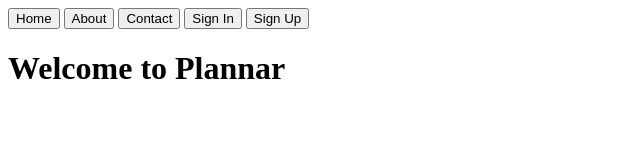
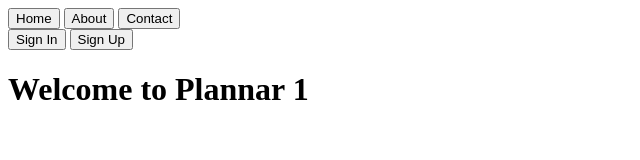
Before and after one commit to CaffeMacchiato/Plannar-Updated, a plain HTML site: page index.html in a window 1280 px wide. Shown: the whole page, without its empty margins (0-640 px from the left). Drawn offline with Linux system fonts and the light colour scheme.

Commit message:
Update index.html
Updated version

```diff
--- a/index.html
+++ b/index.html
@@ -7,13 +7,17 @@
 
   <body>
     <div class="nav-bar">
-      <button>Home</button>
-      <button>About</button>
-      <button>Contact</button>
-      <button>Sign In</button>
-      <button>Sign Up</button>
+      <div class="nav-bar-left">
+        <button>Home</button>
+        <button>About</button>
+        <button>Contact</button>
+      </div>
+      <div class="nav-bar-right">
+        <button>Sign In</button>
+        <button>Sign Up</button>
+      </div>
     </div>
 
-    <h1>Welcome to Plannar</h1>
+    <h1>Welcome to Plannar 1</h1>
   </body>
 </html>
```
